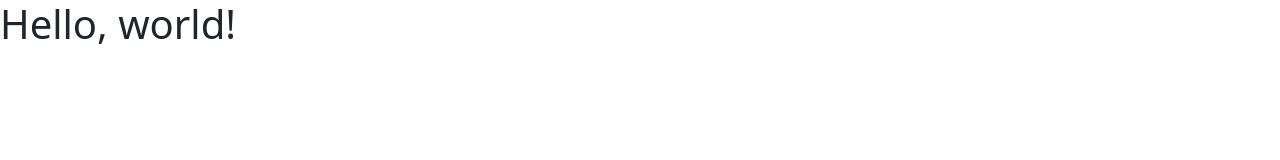
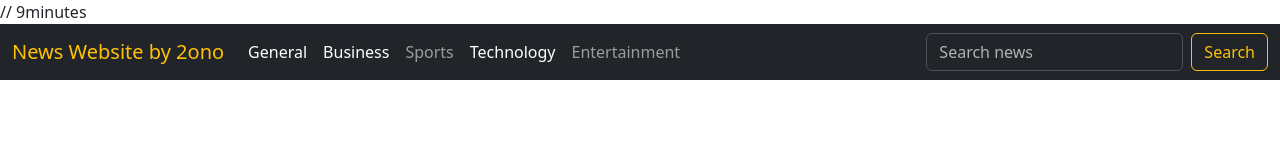
Before and after one commit to 2ono/News-Website-Js, a plain HTML site: page index.html in a window 1280 px wide. Drawn offline with nearby package versions, Linux system fonts and the light colour scheme.

Commit message:
second commit

```diff
--- a/index.html
+++ b/index.html
@@ -7,8 +7,51 @@
     <link href="https://cdn.jsdelivr.net/npm/bootstrap@5.3.0-alpha3/dist/css/bootstrap.min.css" rel="stylesheet" integrity="sha384-KK94CHFLLe+nY2dmCWGMq91rCGa5gtU4mk92HdvYe+M/SXH301p5ILy+dN9+nJOZ" crossorigin="anonymous">
     <link rel="stylesheet" href="style.css">
 </head>
+
   <body class="m-0 p-o">
-    <h1>Hello, world!</h1>
+    // 9minutes
+    <div class="container-fluid m-0 p-0">
+
+
+        <div>
+            <nav class="navbar navbar-expand-lg bg-dark" data-bs-theme="dark">
+                <div class="container-fluid">
+                  <a class="navbar-brand text-warning" href="#">News Website by 2ono</a>
+                  <button class="navbar-toggler" type="button" data-bs-toggle="collapse" data-bs-target="#navbarSupportedContent" aria-controls="navbarSupportedContent" aria-expanded="false" aria-label="Toggle navigation">
+                    <span class="navbar-toggler-icon"></span>
+                  </button>
+                  <div class="collapse navbar-collapse" id="navbarSupportedContent">
+                    <ul class="navbar-nav me-auto mb-2 mb-lg-0">
+                        <li class="nav-item">
+                            <a class="nav-link active" aria-current="page" href="#genral" id="genral">General</a>
+                          </li>
+                      <li class="nav-item">
+                        <a class="nav-link active" aria-current="page" href="#business" id="business">Business</a>
+                      </li>
+                      <li class="nav-item">
+                        <a class="nav-link" href="#sports" id="sport">Sports</a>
+                      </li>
+                      <li class="nav-item">
+                        <a class="nav-link active" aria-current="page" href="#tehnology" id="technology">Technology</a>
+                      </li>
+                      <li class="nav-item">
+                        <a class="nav-link" href="#entertainment" id="entertainment">Entertainment</a>
+                      </li>
+
+                    </ul>
+                    <form class="d-flex" role="search">
+                      <input class="form-control me-2" type="search" placeholder="Search news">
+                      <button class="btn btn-outline-warning" type="button">Search</button>
+                    </form>
+                  </div>
+                </div>
+              </nav>
+        </div>
+
+        <div></div>
+
+        <div></div>
+    </div>
 
 
     <script src="index.js"></script>
```
